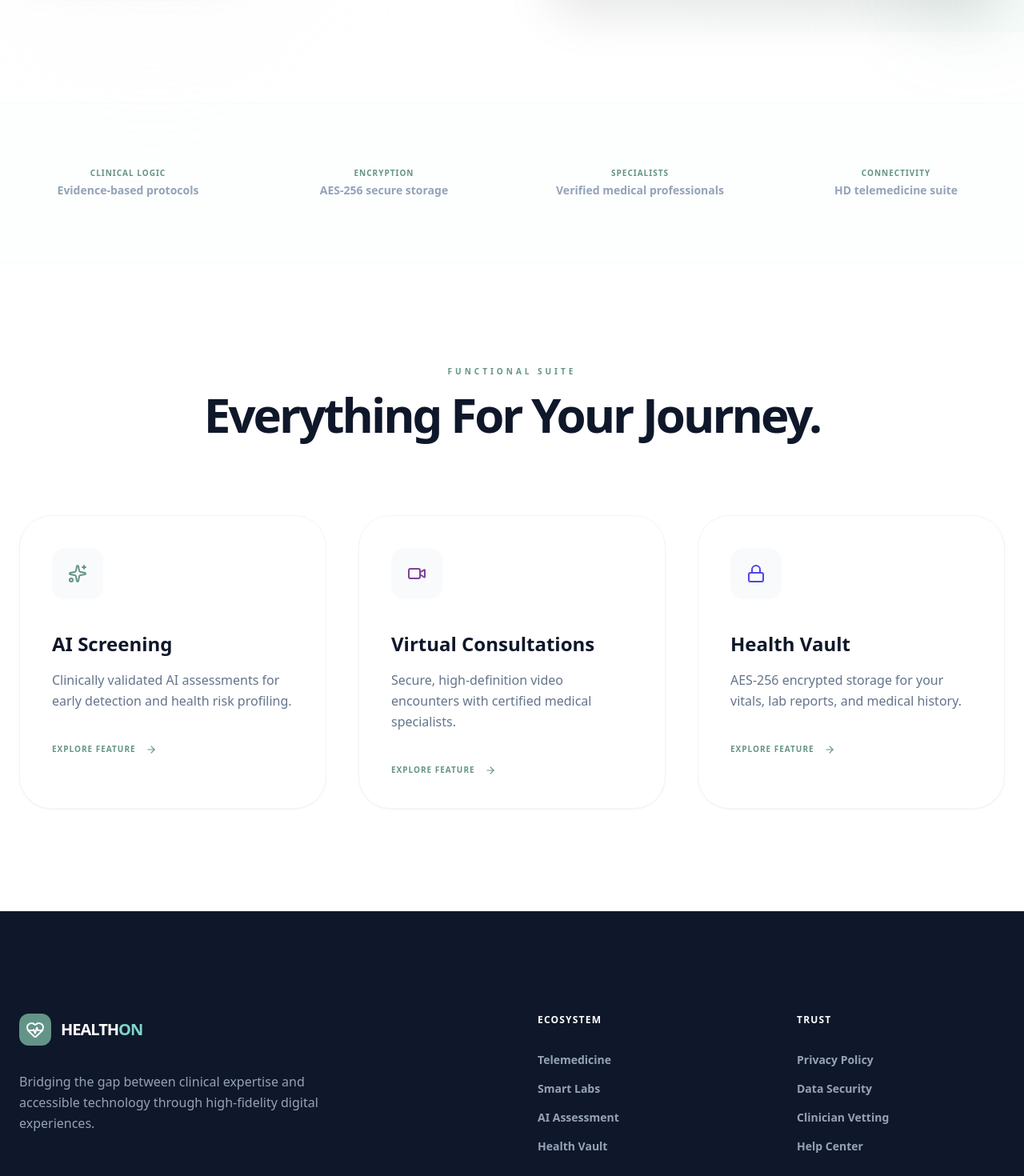
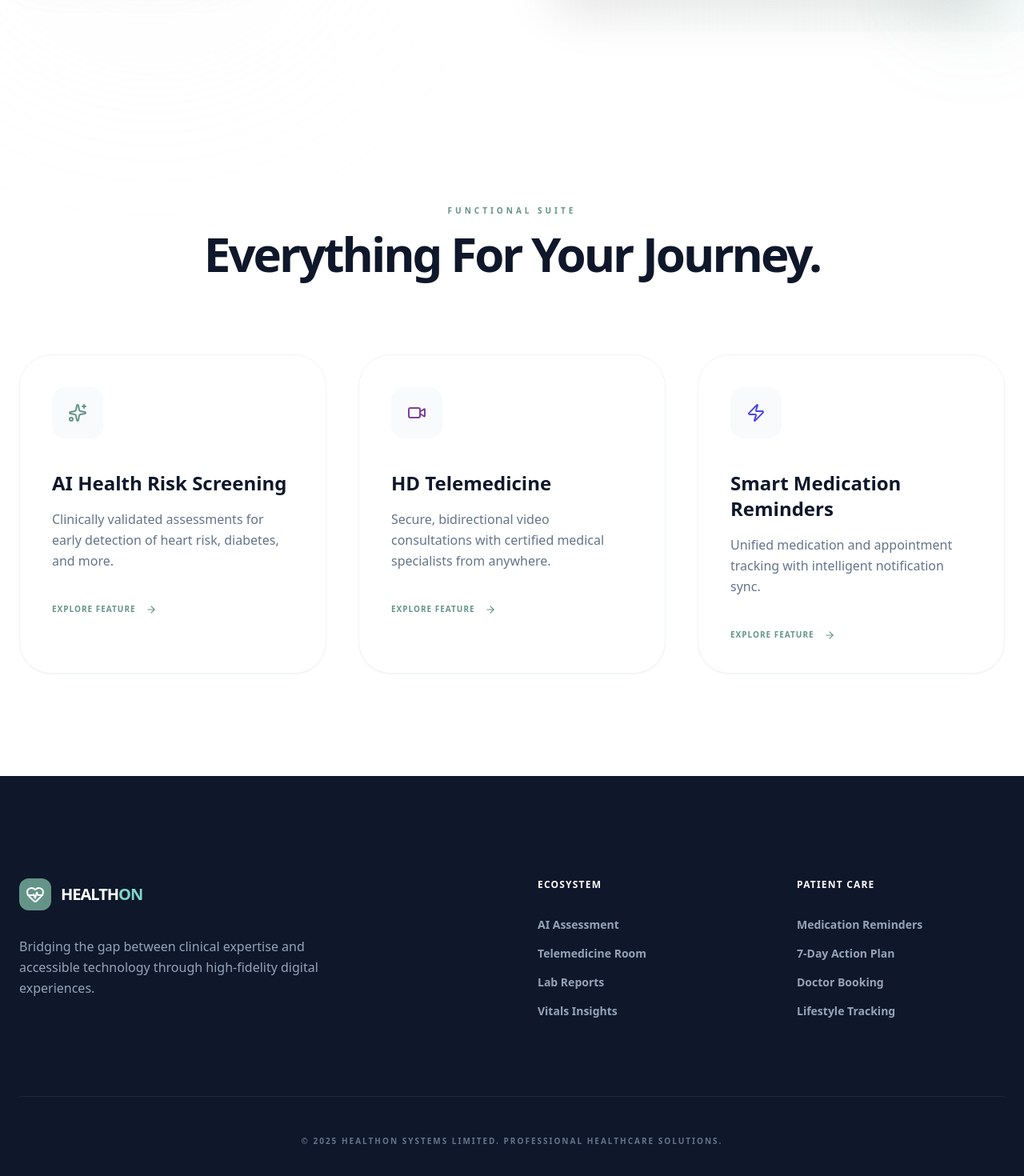
Before and after one commit to NashAnam/HealthON, a Next.js app: page / in a window 1280 px wide. Shown: the part 760-2230 px from the top of the page at 80% size. Built offline with nearby package versions, Linux system fonts and the light colour scheme; no server answers.

Commit message:
Refine home page features and footer sections

```diff
--- a/app/page.js
+++ b/app/page.js
@@ -9,22 +9,22 @@ import { useState, useEffect } from 'react';
 
 const FEATURES = [
     {
-        title: "AI Screening",
-        desc: "Clinically validated AI assessments for early detection and health risk profiling.",
+        title: "AI Health Risk Screening",
+        desc: "Clinically validated assessments for early detection of heart risk, diabetes, and more.",
         icon: <Sparkles className="text-teal-600" />,
         link: "/patient/assessment"
     },
     {
-        title: "Virtual Consultations",
-        desc: "Secure, high-definition video encounters with certified medical specialists.",
+        title: "HD Telemedicine",
+        desc: "Secure, bidirectional video consultations with certified medical specialists from anywhere.",
         icon: <Video className="text-plum-600" />,
         link: "/patient/telemedicine/room"
     },
     {
-        title: "Health Vault",
-        desc: "AES-256 encrypted storage for your vitals, lab reports, and medical history.",
-        icon: <Lock className="text-indigo-600" />,
-        link: "/patient/dashboard"
+        title: "Smart Medication Reminders",
+        desc: "Unified medication and appointment tracking with intelligent notification sync.",
+        icon: <Zap className="text-indigo-600" />,
+        link: "/patient/reminders"
     }
 ];
 
@@ -142,25 +142,6 @@ export default function LandingPage() {
                 </div>
             </section>
 
-            {/* Trust Badges - Factual descriptions only */}
-            <section className="py-20 border-y border-slate-50 bg-slate-50/30">
-                <div className="max-w-7xl mx-auto px-6">
-                    <div className="grid grid-cols-2 md:grid-cols-4 gap-12">
-                        {[
-                            { label: "Clinical Logic", desc: "Evidence-based protocols" },
-                            { label: "Encryption", desc: "AES-256 secure storage" },
-                            { label: "Specialists", desc: "Verified medical professionals" },
-                            { label: "Connectivity", desc: "HD telemedicine suite" }
-                        ].map((item, i) => (
-                            <div key={i} className="text-center group">
-                                <p className="text-[10px] font-black text-teal-600 uppercase tracking-widest mb-1 group-hover:scale-110 transition-transform">{item.label}</p>
-                                <p className="text-sm font-bold text-slate-400">{item.desc}</p>
-                            </div>
-                        ))}
-                    </div>
-                </div>
-            </section>
-
             {/* Features Grid */}
             <section className="py-32 px-6">
                 <div className="max-w-7xl mx-auto text-center mb-24">
@@ -209,15 +190,15 @@ export default function LandingPage() {
                         <div>
                             <p className="text-xs font-black uppercase tracking-widest text-white mb-8">Ecosystem</p>
                             <ul className="space-y-4">
-                                {['Telemedicine', 'Smart Labs', 'AI Assessment', 'Health Vault'].map(item => (
+                                {['AI Assessment', 'Telemedicine Room', 'Lab Reports', 'Vitals Insights'].map(item => (
                                     <li key={item} className="text-sm font-bold text-slate-400 hover:text-teal-400 transition-colors cursor-pointer">{item}</li>
                                 ))}
                             </ul>
                         </div>
                         <div>
-                            <p className="text-xs font-black uppercase tracking-widest text-white mb-8">Trust</p>
+                            <p className="text-xs font-black uppercase tracking-widest text-white mb-8">Patient Care</p>
                             <ul className="space-y-4">
-                                {['Privacy Policy', 'Data Security', 'Clinician Vetting', 'Help Center'].map(item => (
+                                {['Medication Reminders', '7-Day Action Plan', 'Doctor Booking', 'Lifestyle Tracking'].map(item => (
                                     <li key={item} className="text-sm font-bold text-slate-400 hover:text-teal-400 transition-colors cursor-pointer">{item}</li>
                                 ))}
                             </ul>
```
